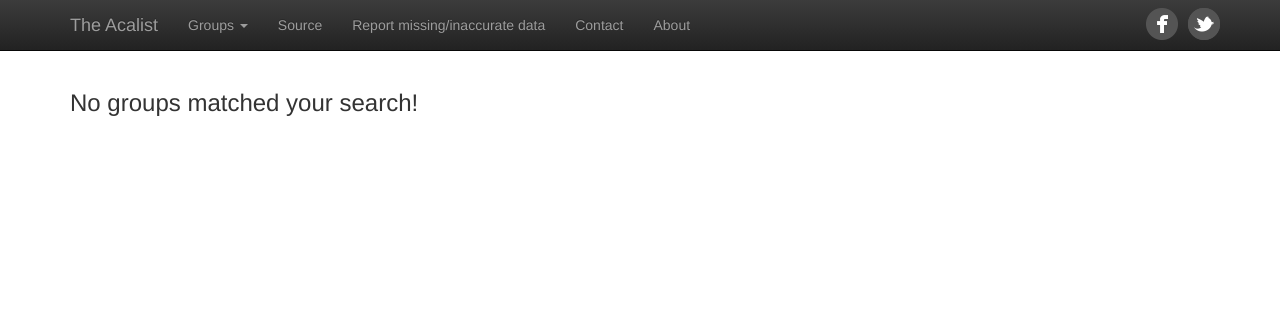
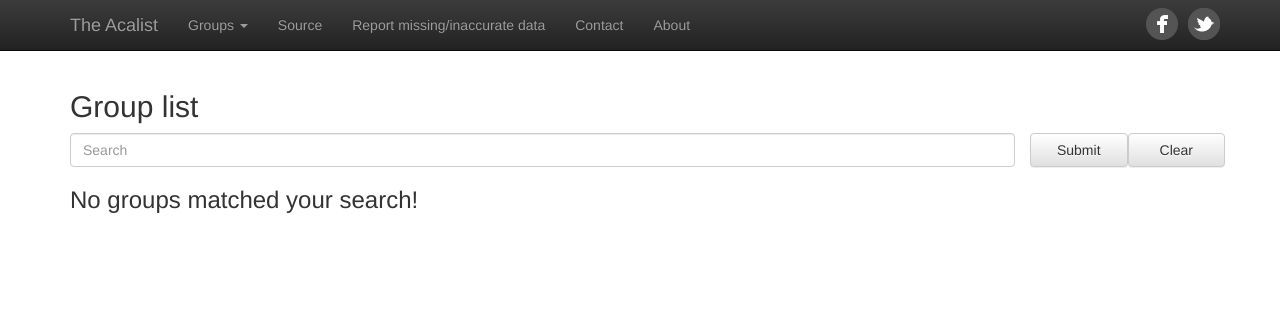
Before and after one commit to craigatron/acalist, a Flask app: template templates/group_list.html in a window 1280 px wide. Shown: the top 311 px of the page. Run offline with Flask 2, Linux system fonts and the light colour scheme; the template is opened without the code that fills it, so the values that code supplies are empty; some libraries are stand-ins or nearby versions.

Commit message:
Add search form

```diff
--- a/main.py
+++ b/main.py
@@ -1,4 +1,5 @@
 from flask import Flask, render_template, request, Response, url_for
+import urllib
 import urllib2
 import json
 app = Flask(__name__)
@@ -38,20 +39,29 @@ def map():
 @app.route('/groups')
 def group_list():
   page = int(request.args.get('page', 1))
-  groups_url = API_URL + 'groups?format=json'
-  if page:
-    groups_url += '&page=%d' % page
-  response = json.load(urllib2.urlopen(groups_url))
+  search = request.args.get('search')
+
+  params = search_params(page=page, search=search)
+  params['format'] = 'json'
+  response = json.load(urllib2.urlopen(API_URL + 'groups?' + urllib.urlencode(params)))
   groups = response['results']
 
   previous = None
   next = None
   if response.get('next'):
-    next = url_for('group_list') + '?page=%d' % (page + 1)
+    next = url_for('group_list') + '?' + urllib.urlencode(search_params(page=page+1, search=search))
   if response.get('previous'):
-    previous = url_for('group_list') + '?page=%d' % (page - 1)
+    previous = url_for('group_list') + '?' + urllib.urlencode(search_params(page=page-1, search=search))
 
-  return render_template('group_list.html', groups=groups, previous=previous, next=next)
+  return render_template('group_list.html', groups=groups, previous=previous, next=next, search=search)
+
+def search_params(page=None, search=None):
+  params = {}
+  if page and page != 1:
+    params['page'] = page
+  if search:
+    params['search'] = search
+  return params
 
 @app.route('/groups/heatmap')
 def heatmap():
--- a/templates/group_list.html
+++ b/templates/group_list.html
@@ -8,6 +8,17 @@
 
 {% block content %}
   <div class="container">
+    <h2>Group list</h2>
+    <form id="search_form" class="form-horizontal" method="get">
+      <div class="form-group">
+        <label class="sr-only" for="search">Search</label>
+        <div class="col-md-10">
+          <input class="form-control" id="id_search" name="search" placeholder="Search" type="text"{% if search %}value="{{ search }}"{% endif %}/>
+        </div>
+        <button type="submit" class="btn btn-default col-md-1">Submit</button>
+        <a href="/groups" class="btn btn-default col-md-1">Clear</a>
+      </div>
+    </form>
     {% if groups %}
       <table id="groups_table" class="table">
         <tr>
```
